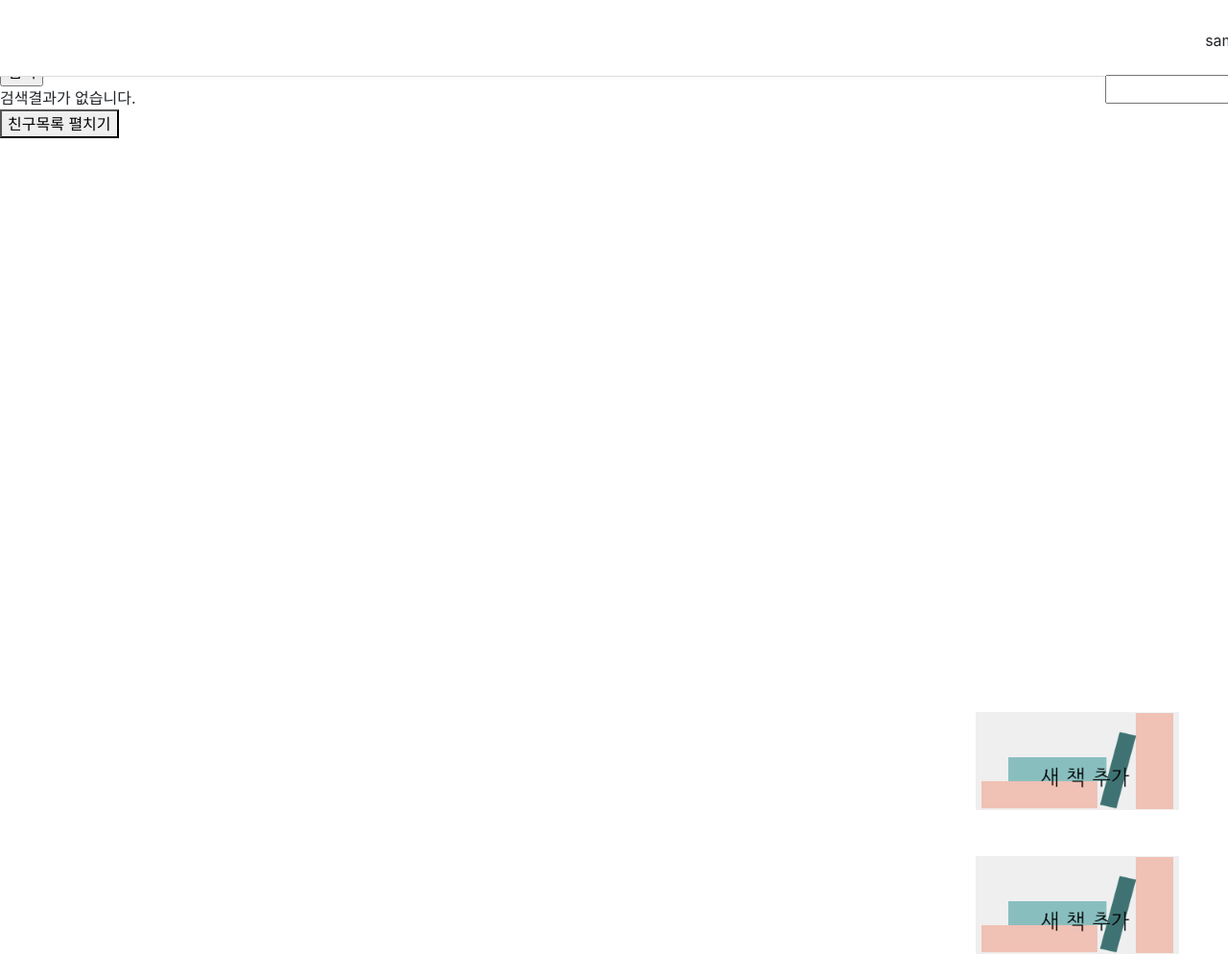
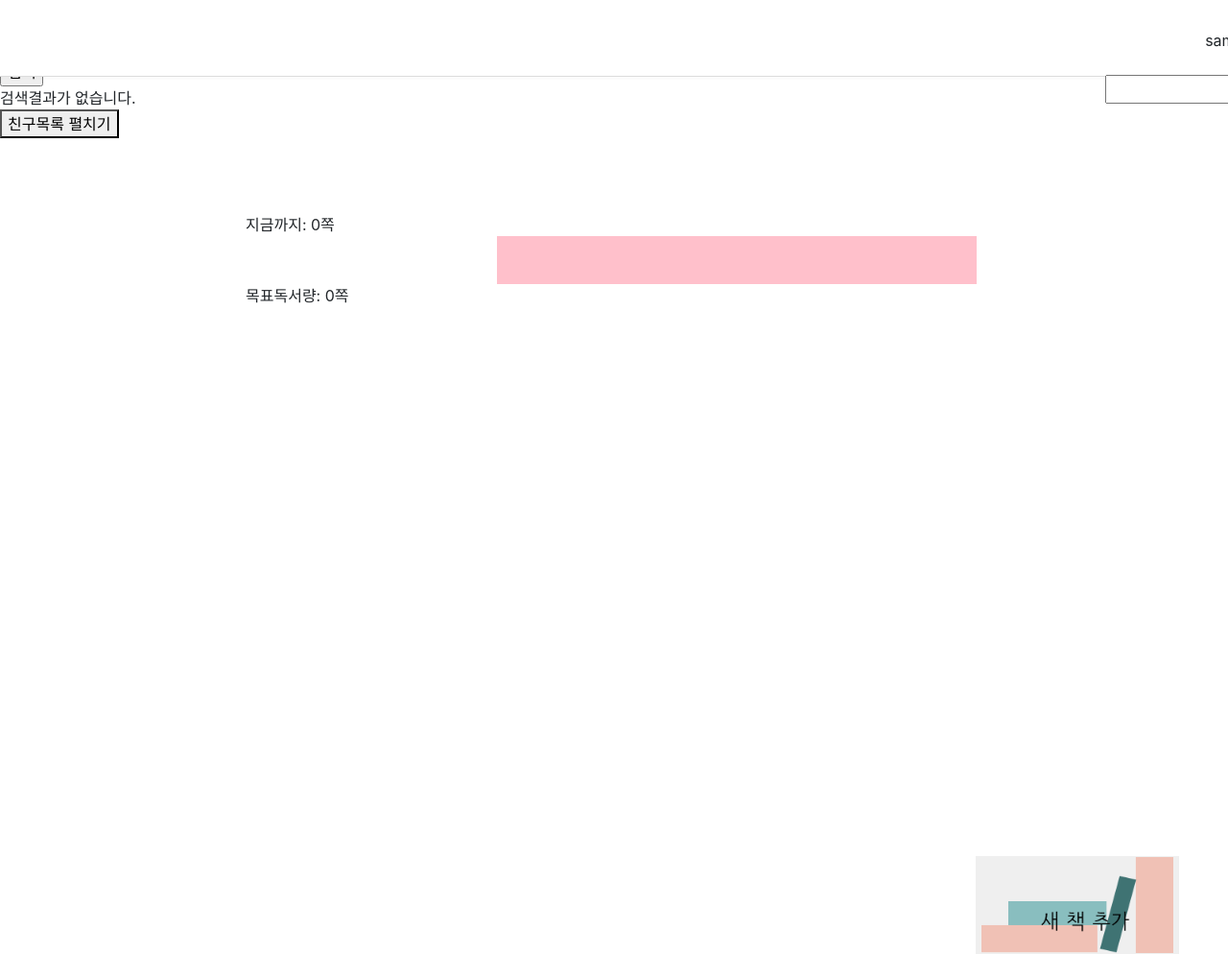
Before and after one commit to younjoo0614/snulionvalley, a Django app: page / in a window 1280 px wide. Shown: the whole page at 96% size. Run offline with Django 3.2, Linux system fonts and the light colour scheme; the visitor is signed in with stand-in values (Sample User, id 1); style sheets or scripts are compiled from the project's sources; some libraries are stand-ins or nearby versions.

Commit message:
almost nothing changed

```diff
--- a/booke/bookshelf/static/bookshelf/modal.js
+++ b/booke/bookshelf/static/bookshelf/modal.js
@@ -140,11 +140,11 @@
         const userbookAuthor = `<p>작가 : ${userbook.author}</p>`;
         $(userbookAuthor).prependTo($author);
 
-        const obj=JSON.parse(data)
-        const userbook=obj.userbook
-        const memo_list=obj.memo_list
-        console.log(userbook.title)
-        console.log(userbook.author)
+        // const obj=JSON.parse(data)
+        // const userbook=obj.userbook
+        // const memo_list=obj.memo_list
+        // console.log(userbook.title)
+        // console.log(userbook.author)
         let memo_div=document.getElementById('memo-div');
         let info_div=document.getElementById('info-div')
         info_div.innerHTML='<div>info_div found</div>'
--- a/booke/bookshelf/static/bookshelf/style.scss
+++ b/booke/bookshelf/static/bookshelf/style.scss
@@ -161,7 +161,7 @@
 
 .myshelf {
     width: 100%;
-    display: block;
+    display: inline-block;
 }
 
 .myshelf1 {
@@ -222,3 +222,22 @@
   // color: #F2F2F2;
   background-color: #F2F2F2;
 }
+
+.achievement {
+  display: block;
+  margin: 0px auto;
+}
+
+.totalpc {
+  display: block;
+  margin: 0px auto;
+  width: 500px;
+  background-color: pink;
+  height: 50px;
+}
+
+.achievepc {
+  left: 0px;
+  background-color: blue;
+  height: 50px;
+}
--- a/booke/bookshelf/templates/bookshelf/index.html
+++ b/booke/bookshelf/templates/bookshelf/index.html
@@ -9,9 +9,11 @@
             {% if user.is_authenticated %}
 
                 <div class = "achievement">
+                    <div> 지금까지: {{user.profile.already}}쪽 </div>
                     <div class = "totalpc">
                         <div class = "achievepc" style="width: calc(500px * {{user.profile.already}} / {{user.profile.goal}}"></div>
                     </div>
+                    <div> 목표독서량: {{user.profile.goal}}쪽 </div>
                 </div>
 
                 <div class = "myshelf">
@@ -27,7 +29,7 @@
                         <img class = "myshelf5" src = {% static 'bookshelf/p10000.png' %}/>
                     {% endif %}
 
-
+                    <div class = "booksiread">
                         {% for userbook in books %}
                             <a class="showmodal" href="#showModal" data-toggle="modal" data-id={{ userbook.id }}>
                                 {% comment %} <a href="/bookshelf/{{userbook.id}}"> {% endcomment %}
@@ -35,8 +37,9 @@
                                         {{userbook.bookid.title}}
                                 </div>
                             </a>
+                        {% endfor %}
+                    </div>
 
-                {% endfor %}
                 </div>
                 <div class = "newbook-btn">
                     <button type="button" data-toggle="modal" data-target="#createModal" class="newbook">
@@ -51,13 +54,7 @@
             {% endif %}
 
     </div>
-    <div class = "newbook-btn">
-        {% if user.is_authenticated %}
-            <button type="button" data-toggle="modal" data-target="#createModal" class="newbook">
-                <img src="{% static 'bookshelf/newbook.png'  %}">
-            </button>
-        {% endif %}
-    </div>
+
     <div class = "friendslist-btn">
         {% if user.is_authenticated %}
             {% for friend in follows %} <!--마지막 댓글의 경우-->
```
Also changed, not shown: booke/bookshelf/static/bookshelf/style.css (+19 -1 lines), 1 other file. Lines whose indentation alone changed are shown as unchanged.
